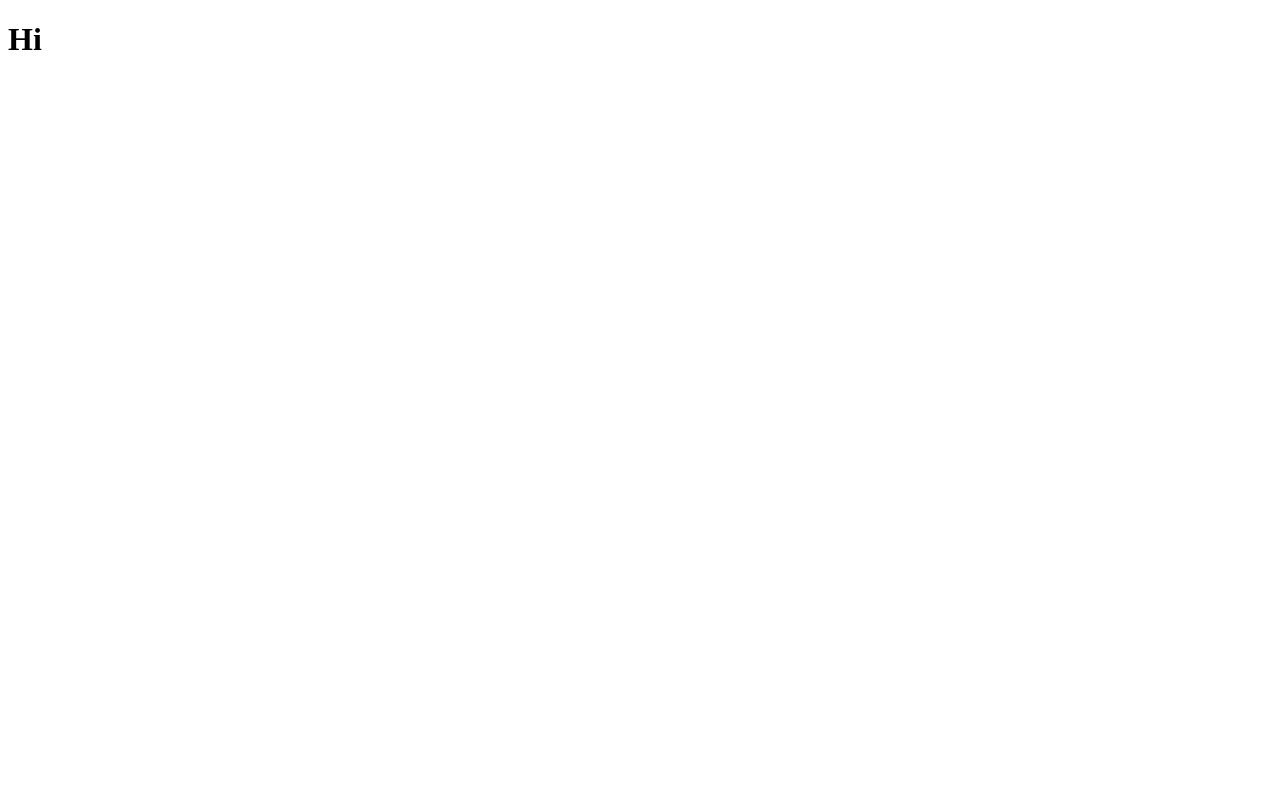
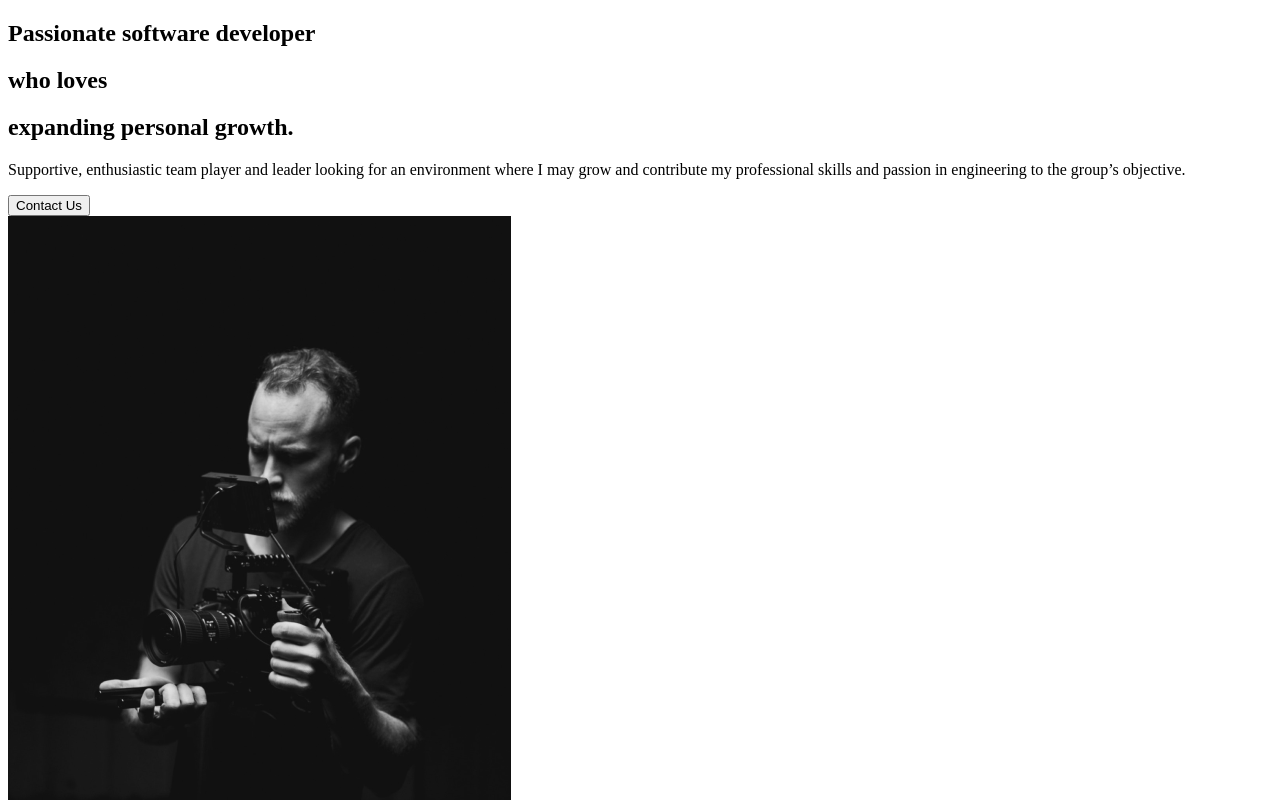
Before and after one commit to NFZaremba/dev-portfolio, a React (Create React App) app: page / in a window 1280 px wide. Shown: the top 800 px of the page. Built offline with nearby package versions, Linux system fonts and the light colour scheme.

Commit message:
added about page

```diff
--- a/src/App.tsx
+++ b/src/App.tsx
@@ -1,7 +1,9 @@
+import AboutUs from "./pages/AboutUs";
+
 function App() {
   return (
     <div className="App">
-      <h1>Hi</h1>
+      <AboutUs />
     </div>
   );
 }
--- /dev/null
+++ b/src/components/AboutSection.tsx
@@ -0,0 +1,34 @@
+import home1 from "../img/home1.png";
+
+const AboutSection = () => {
+  return (
+    <div>
+      <div className="description">
+        <div className="title">
+          <div className="hide">
+            <h2>Passionate software developer</h2>
+          </div>
+          <div className="hide">
+            <h2>
+              who <span>loves</span>
+            </h2>
+          </div>
+          <div className="hide">
+            <h2>expanding personal growth.</h2>
+          </div>
+        </div>
+        <p>
+          Supportive, enthusiastic team player and leader looking for an
+          environment where I may grow and contribute my professional skills and
+          passion in engineering to the group’s objective.
+        </p>
+        <button>Contact Us</button>
+      </div>
+      <div className="image">
+        <img src={home1} alt="guy with camera" />
+      </div>
+    </div>
+  );
+};
+
+export default AboutSection;
--- /dev/null
+++ b/src/pages/AboutUs.tsx
@@ -0,0 +1,7 @@
+import AboutSection from "../components/AboutSection";
+
+const AboutUs = () => {
+  return <AboutSection />;
+};
+
+export default AboutUs;
```
Also changed, not shown: 1 other file (tests, documents, lock files or other folders).
